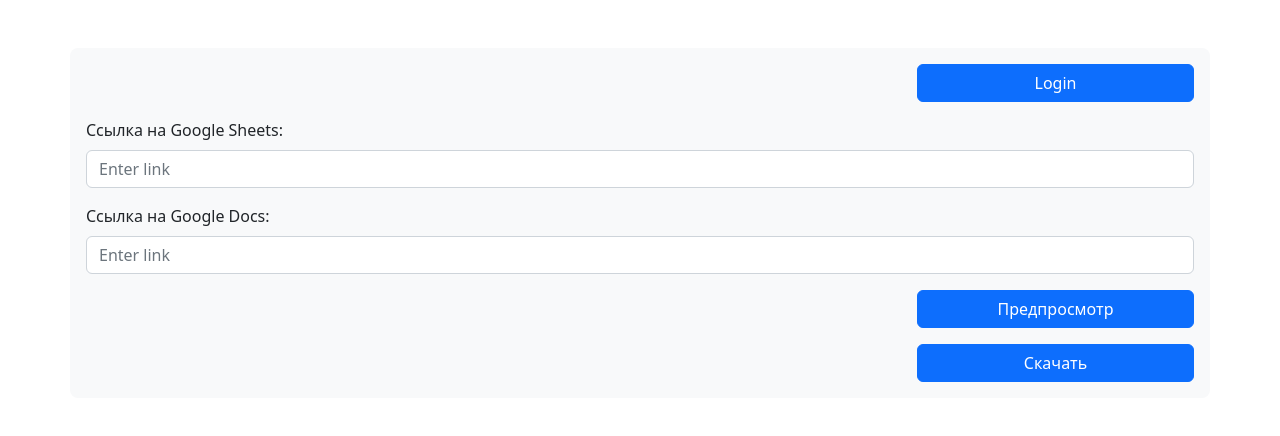
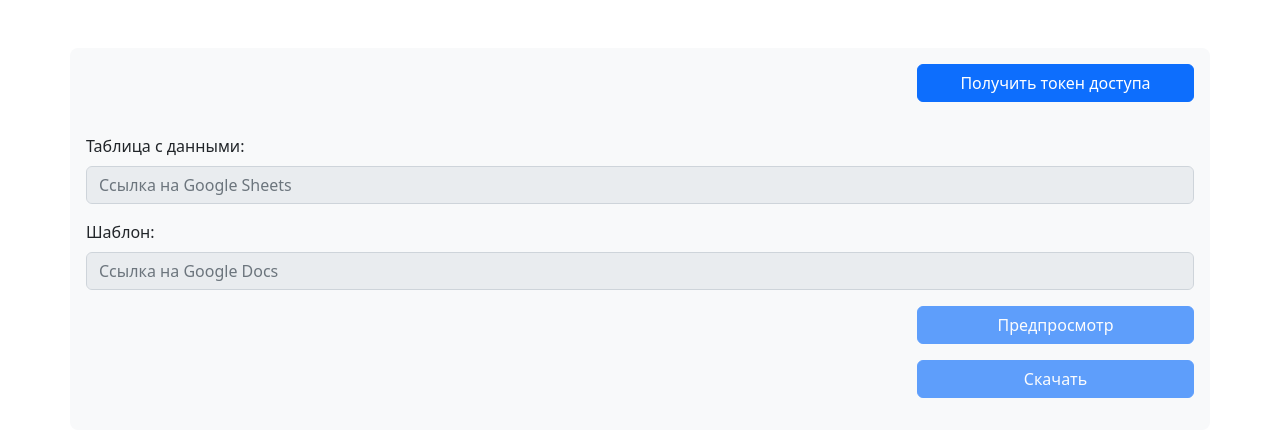
Before and after one commit to ismsahib/test-task-google-api, a React app: page / in a window 1280 px wide. Shown: the top 436 px of the page. Built offline with nearby package versions, Linux system fonts and the light colour scheme.

Commit message:
add login

```diff
--- a/src/App.tsx
+++ b/src/App.tsx
@@ -1,18 +1,20 @@
-import React from "react";
+import React, { useState } from "react";
 import { Container } from "react-bootstrap";
 
 import Login from "./components/Login";
 import MyForm from "./components/MyForm";
 
 const App = () => {
+  const [loginStatus, setLoginStatus] = useState(false);
+
   return (
     <Container className="mx-auto mt-5 p-3 bg-light rounded-3">
       <div className="mb-3 d-flex justify-content-end">
         <div className="col-md-3 d-grid">
-          <Login />
+          <Login setLoginStatus={setLoginStatus} />
         </div>
       </div>
-      <MyForm />
+      <MyForm disabled={!loginStatus} />
     </Container>
   );
 };
--- a/src/components/Login/index.tsx
+++ b/src/components/Login/index.tsx
@@ -1,19 +1,34 @@
-// import { useGoogleLogin } from "@react-oauth/google";
-import React from "react";
-import { Button } from "react-bootstrap";
+import { useGoogleLogin } from "@react-oauth/google";
+import React, { Dispatch, FC, useState } from "react";
+import { Alert, Button } from "react-bootstrap";
 
-const Login = () => {
-  // const googleLogin = useGoogleLogin({
-  //   onSuccess: async (tokenResponse) => {
-  //     console.log(tokenResponse);
-  //   },
-  //   onError: (errorResponse) => console.log(errorResponse),
-  //onClick={() => googleLogin()}
-  // });
+interface LoginProps {
+  setLoginStatus: Dispatch<React.SetStateAction<boolean>>;
+}
+const Login: FC<LoginProps> = ({ setLoginStatus }) => {
+  const [error, setError] = useState("");
+  const [buttonValue, setButtonValue] = useState("Получить токен доступа");
+
+  const googleLogin = useGoogleLogin({
+    onSuccess: async (tokenResponse) => {
+      if (tokenResponse.scope.split(" ").includes("https://www.googleapis.com/auth/documents.readonly")) {
+        setLoginStatus(true);
+        setButtonValue("Токен доступа получен");
+      } else setError("Токен доступа не получен!");
+    },
+  });
+
   return (
-    <Button variant="primary" className="mr-1">
-      Login
-    </Button>
+    <>
+      <Button variant="primary" className="mr-1 mb-3" onClick={() => googleLogin()}>
+        {buttonValue}
+      </Button>
+      {!!error.length && (
+        <Alert variant="danger" onClose={() => setError("")} dismissible>
+          {error}
+        </Alert>
+      )}
+    </>
   );
 };
 
--- a/src/components/MyForm/index.tsx
+++ b/src/components/MyForm/index.tsx
@@ -1,24 +1,60 @@
-import React, { useState } from "react";
-import { Button, Form } from "react-bootstrap";
+import React, { ChangeEvent, FC, FormEvent, useState } from "react";
+import { Alert, Button, Form } from "react-bootstrap";
 
 import MyModal from "../MyModal";
+import { checkLink } from "@root/utils/validate";
 
-const MyForm = () => {
+interface MyForm {
+  disabled: boolean;
+}
+const MyForm: FC<MyForm> = ({ disabled }) => {
   const [modalShow, setModalShow] = useState(false);
+  const [alertShow, setAlertShow] = useState(false);
+
+  const [inputValue, setInputValue] = useState({
+    googleSheetsLink: "",
+    googleDocsLink: "",
+  });
+
+  const handleSubmit = (e: FormEvent<HTMLFormElement>) => {
+    e.preventDefault();
+    setAlertShow(!(checkLink(inputValue.googleDocsLink, "docs") && checkLink(inputValue.googleSheetsLink, "sheets")));
+  };
+
+  const onchangeValue = (scope: string) => (e: ChangeEvent<HTMLInputElement>) => {
+    switch (scope) {
+      case "sheets":
+        setInputValue((prev) => ({ ...prev, googleSheetsLink: e.target.value }));
+        break;
+      case "docs":
+        setInputValue((prev) => ({ ...prev, googleDocsLink: e.target.value }));
+        break;
+    }
+  };
 
   return (
     <>
-      <Form>
-        <fieldset disabled={false}>
+      <Form onSubmit={handleSubmit}>
+        <fieldset disabled={disabled}>
           <Form.Group className="mb-3" controlId="formGoogleSheetsLink">
-            <Form.Label>Ссылка на Google Sheets:</Form.Label>
-            <Form.Control type="text" placeholder="Enter link" />
+            <Form.Label>Таблица с данными:</Form.Label>
+            <Form.Control
+              type="text"
+              placeholder="Ссылка на Google Sheets"
+              value={inputValue.googleSheetsLink}
+              onChange={onchangeValue("sheets")}
+            />
           </Form.Group>
           <Form.Group className="mb-3" controlId="formGoogleDocsLink">
-            <Form.Label>Ссылка на Google Docs:</Form.Label>
-            <Form.Control type="text" placeholder="Enter link" />
+            <Form.Label>Шаблон:</Form.Label>
+            <Form.Control
+              type="text"
+              placeholder="Ссылка на Google Docs"
+              value={inputValue.googleDocsLink}
+              onChange={onchangeValue("docs")}
+            />
           </Form.Group>
-          <div className="d-flex justify-content-end">
+          <div className="mb-3 d-flex justify-content-end">
             <div className="d-flex flex-column gap-3 col-md-3">
               <Button variant="primary" onClick={() => setModalShow(true)}>
                 Предпросмотр
@@ -30,6 +66,11 @@
           </div>
         </fieldset>
       </Form>
+      {alertShow && (
+        <Alert variant="danger" onClose={() => setAlertShow(false)} dismissible>
+          Неправильный формат ссылок!
+        </Alert>
+      )}
       <MyModal modalShow={modalShow} setModalShow={setModalShow} />
     </>
   );
--- /dev/null
+++ b/src/utils/validate.ts
@@ -0,0 +1,17 @@
+const regexpGoogleSheets = /^https:\/\/docs.google.com\/spreadsheets\/d\//;
+
+const regexpGoogleDocs = /^https:\/\/docs.google.com\/document\/d\//;
+
+export const checkLink = (link: string, scope: string): boolean => {
+  switch (scope) {
+    case "sheets":
+      return regexpGoogleSheets.test(link);
+      break;
+    case "docs":
+      return regexpGoogleDocs.test(link);
+      break;
+    default:
+      return false;
+      break;
+  }
+};
```
